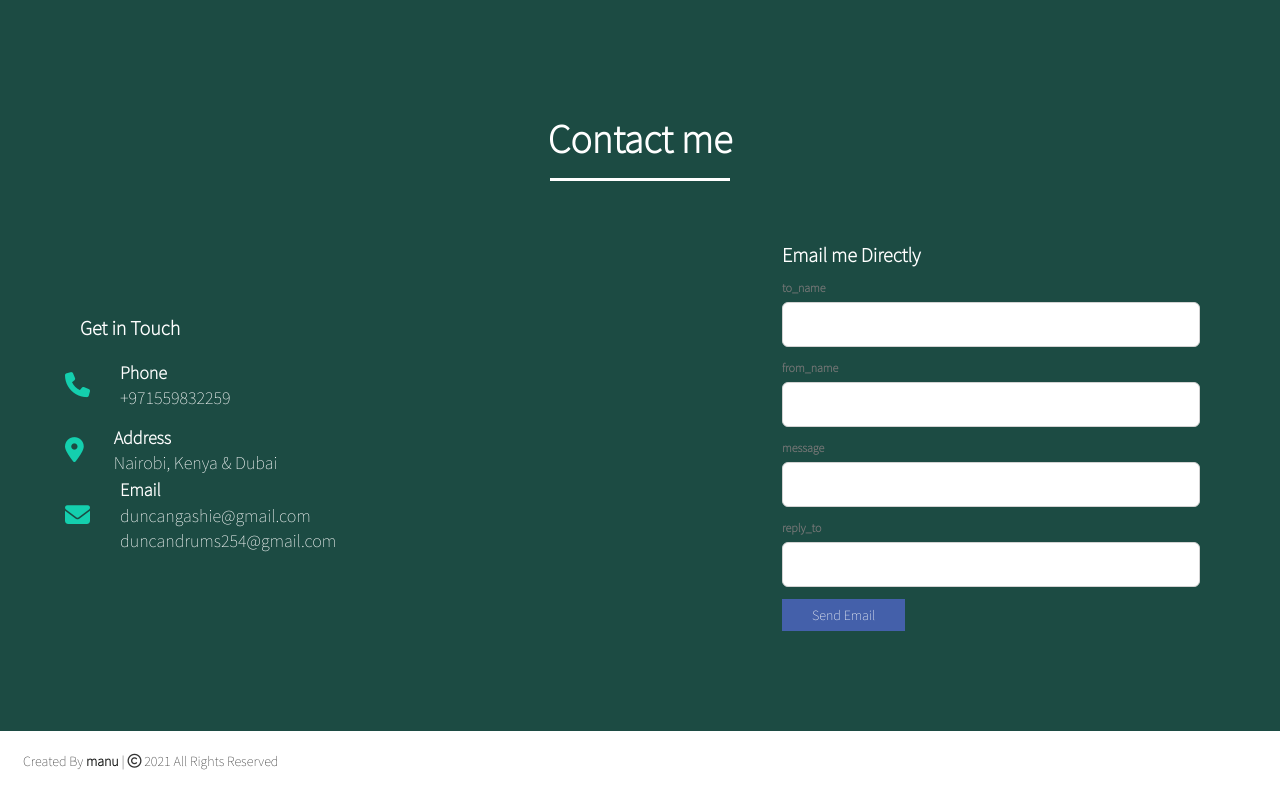
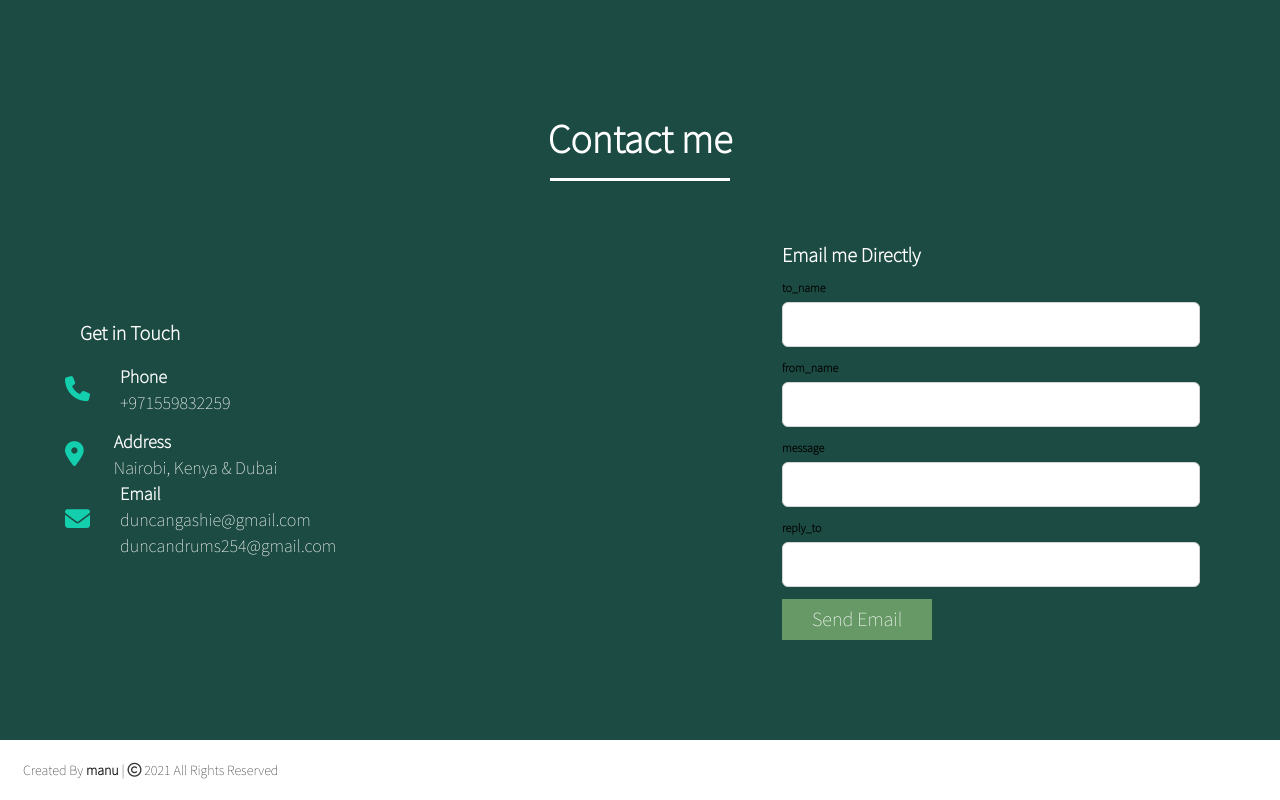
Before and after one commit to Emmanuel-otieno/Duncan, a website: page index.html in a window 1280 px wide. Shown: the part 1838-2638 px from the top of the page. Drawn offline with nearby package versions, Linux system fonts and the light colour scheme.

Commit message:
add button

```diff
--- a/css/styles.css
+++ b/css/styles.css
@@ -12,7 +12,7 @@
   .field label {
     display: block;
     font-size: 12px;
-    color: #777;
+    colo:white;
   }
 
   .field input {
@@ -25,8 +25,8 @@
 input[type="submit"] {
     display: block;
     padding: 6px 30px;
-    font-size: 14px;
-    background-color: #4460AA;
+    font-size: 20px;
+    background-color: rgb(102, 153, 102);
     color: #fff;
     border: none
   }
```
